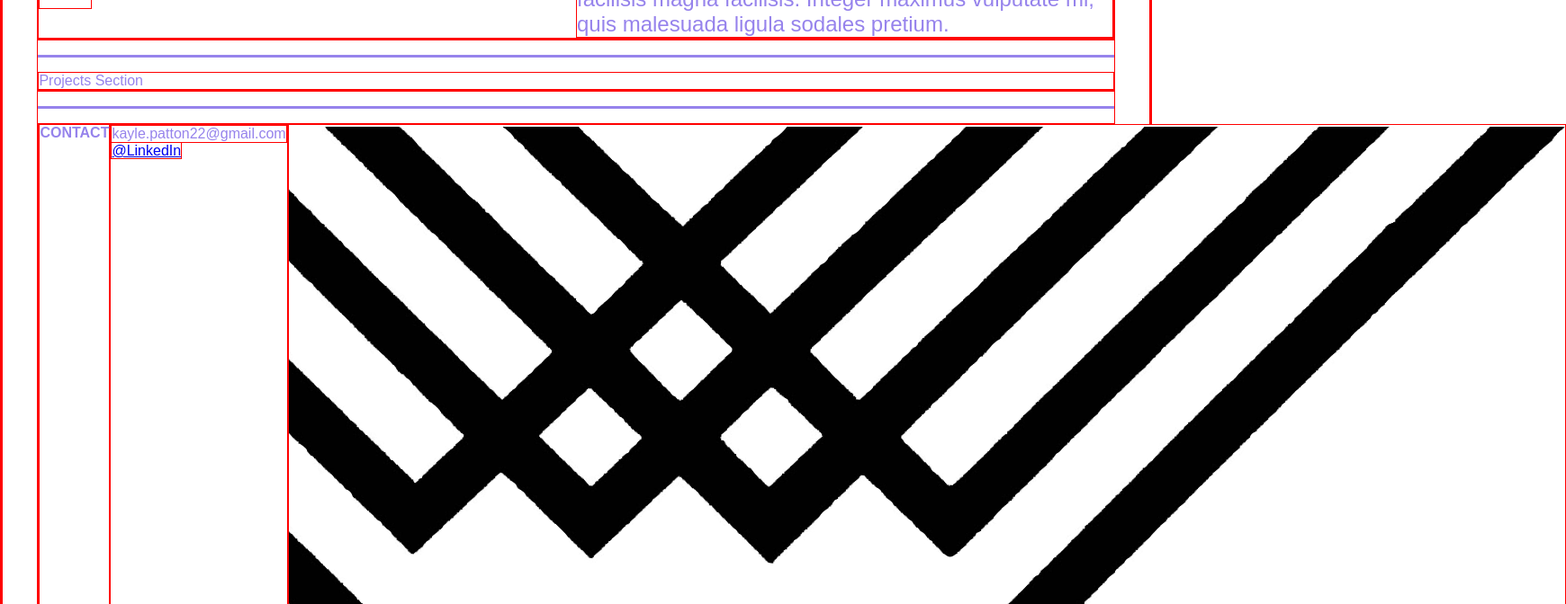
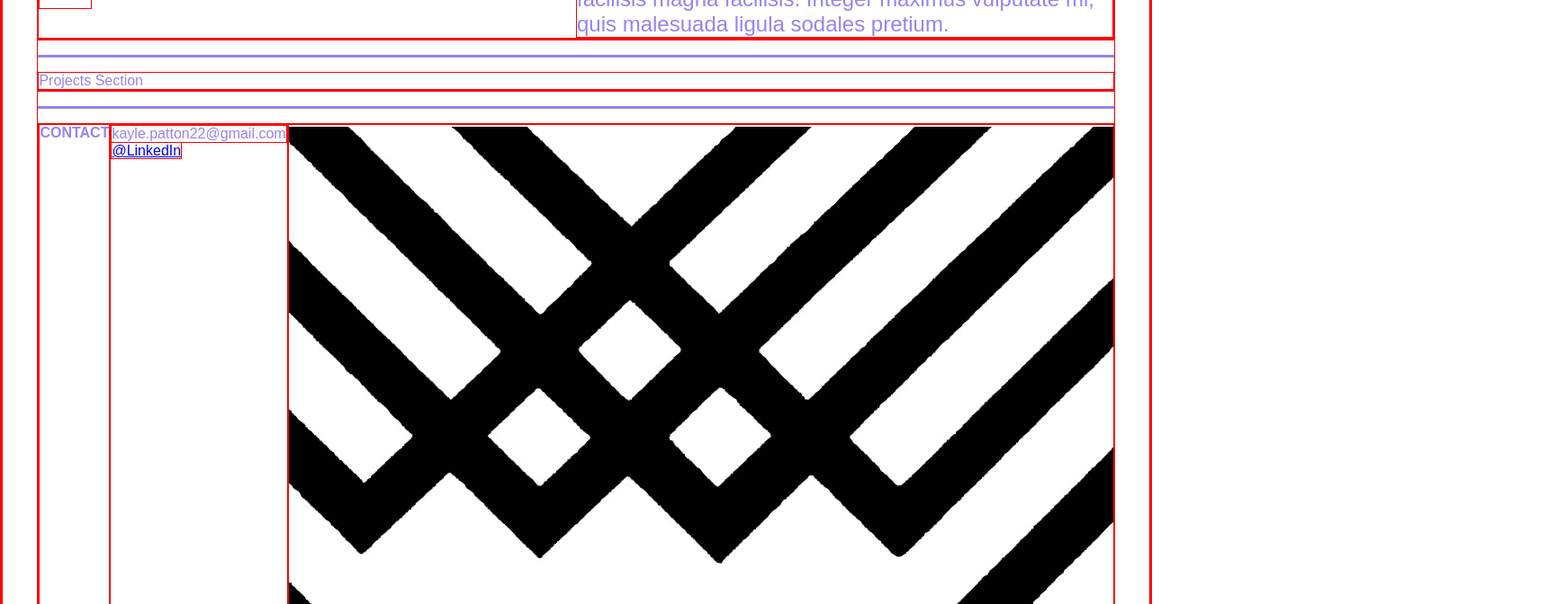
Before and after one commit to kayleriegerpatton/portfolio, a React app: page / in a window 1280 px wide. Shown: the part 1220-1892 px from the top of the page at 90% size, 1740 px wide, since content can reach past the window. Built offline with nearby package versions, Linux system fonts and the light colour scheme; a web font is replaced by a local one.

Commit message:
replace contact image

```diff
--- a/src/components/ContactSection.jsx
+++ b/src/components/ContactSection.jsx
@@ -1,4 +1,5 @@
 import React from 'react';
+import personalLogo from '../../public/assets/images/personal-logo.png';
 import './ContactSection.css';
 
 function ContactSection() {
@@ -7,7 +8,7 @@ function ContactSection() {
 			<hr />
 			<section id="contact-section">
 				<h2 id="contact-heading">CONTACT</h2>
-				<div>
+				<div id="contact-text">
 					<p>kayle.patton22@gmail.com</p>
 					<a
 						href="https://www.linkedin.com/in/kaylerieger"
@@ -19,8 +20,8 @@ function ContactSection() {
 				</div>
 
 				<img
-					src="../../public/images/personal-logo.png"
-					alt="black and white chevron graphic"
+					src={personalLogo}
+					alt="Kayle's personal brand graphic, a black and white design reminiscent of chevrons"
 				/>
 			</section>
 		</div>
--- a/webpack.config.js
+++ b/webpack.config.js
@@ -32,6 +32,10 @@ module.exports = {
 				test: /\.css$/,
 				use: ['style-loader', 'css-loader'],
 			},
+			{
+				test: /\.png/,
+				type: 'asset/resource',
+			},
 		],
 	},
 	plugins: [
```
Also changed, not shown: public/assets/images/personal-logo.png (added), public/images/personal-logo.png (deleted).
